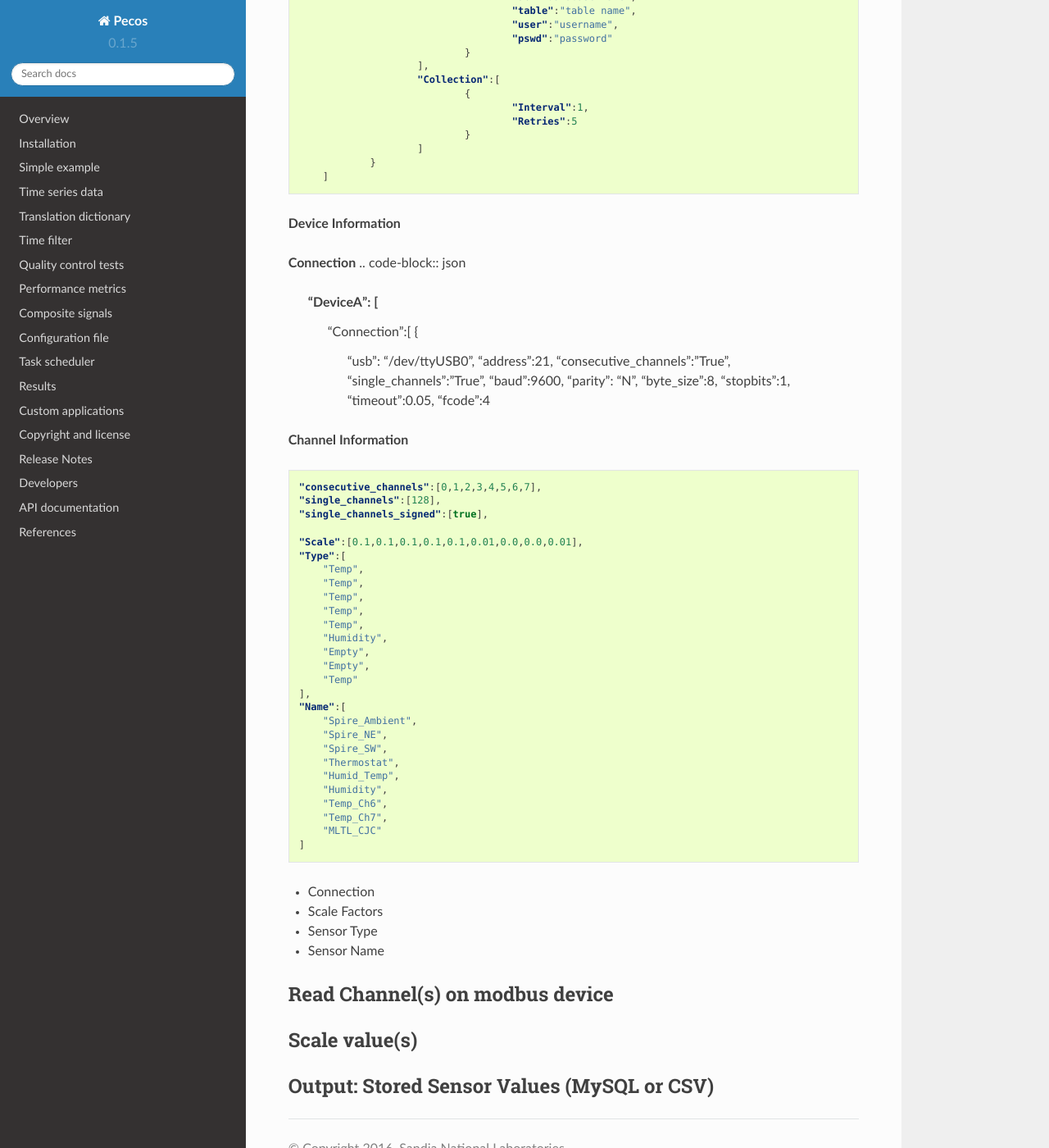
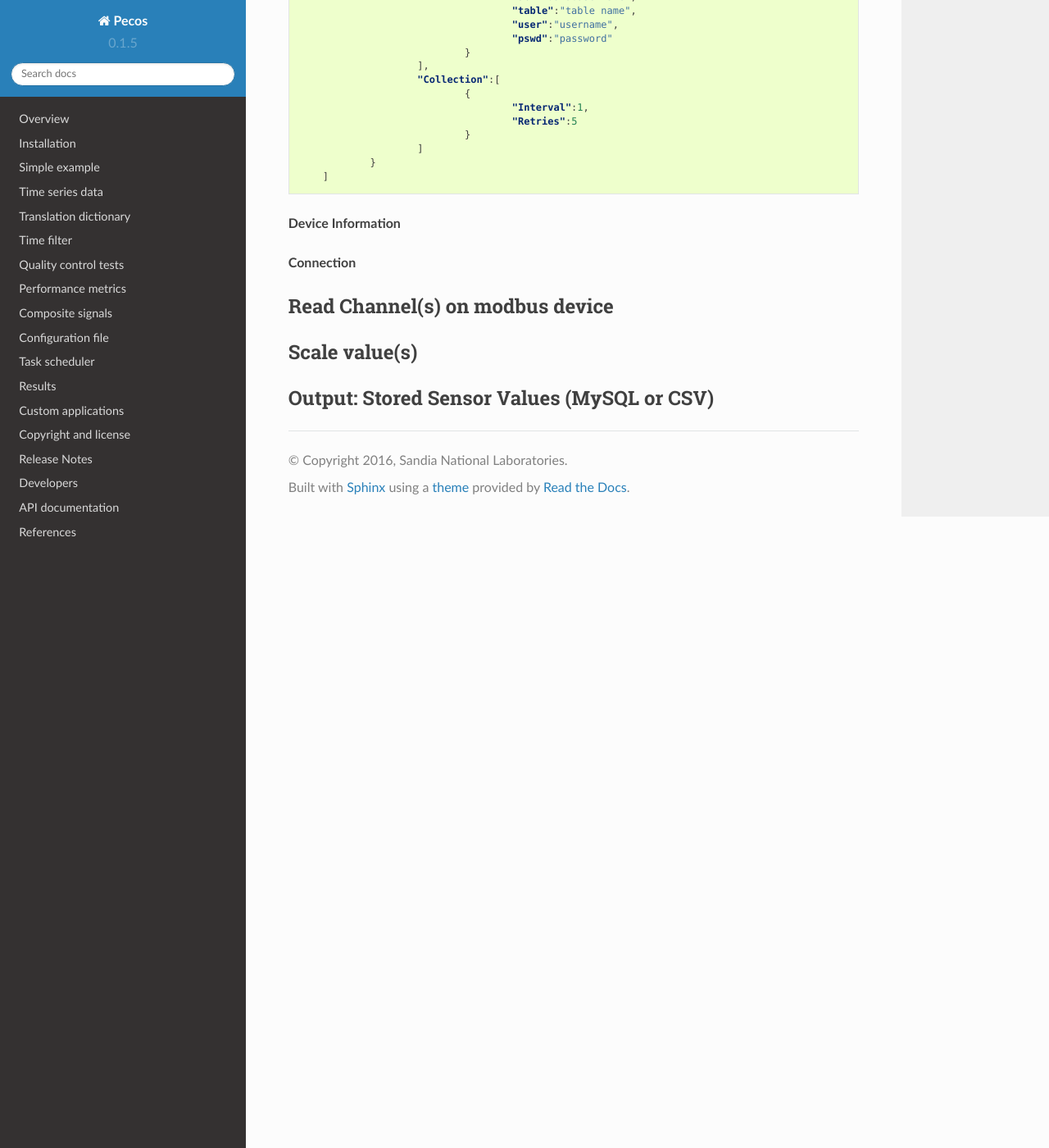
Before and after one commit to sjanzou/pecos, a Sphinx documentation site: the page built from documentation/devicetoclient.rst, in a window 1280 px wide and 1400 px high, scrolled down 1085 px. Shown: the whole window at 82% size. Built offline with Sphinx 7.4.7 and the Read the Docs theme 2.0.0, drawn with Linux system fonts in a browser that asks for light colours.

Commit message:
add devicetoclient

```diff
--- a/documentation/devicetoclient.rst
+++ b/documentation/devicetoclient.rst
@@ -76,63 +76,8 @@ connection error occurs.
 
 
 **Connection**
-.. code-block:: json
-
-    "DeviceA": [
-        	"Connection":[
-            	{
-            		"usb": "/dev/ttyUSB0",
-            		"address":21,
-            		"consecutive_channels":"True",
-            		"single_channels":"True",
-            		"baud":9600,
-            		"parity": "N",
-            		"byte_size":8,
-            		"stopbits":1,
-            		"timeout":0.05,
-            		"fcode":4
-            	}
-        	]
 
 
-**Channel Information**
-
-.. code-block:: json
-
-        "consecutive_channels":[0,1,2,3,4,5,6,7],
-        "single_channels":[128],
-        "single_channels_signed":[true],
-
-        "Scale":[0.1,0.1,0.1,0.1,0.1,0.01,0.0,0.0,0.01],
-        "Type":[
-            "Temp",
-            "Temp",
-            "Temp",
-            "Temp",
-            "Temp",
-            "Humidity",
-            "Empty",
-            "Empty",
-            "Temp"
-        ],
-        "Name":[
-            "Spire_Ambient",
-            "Spire_NE",
-            "Spire_SW",
-            "Thermostat",
-            "Humid_Temp",
-            "Humidity",
-            "Temp_Ch6",
-            "Temp_Ch7",
-            "MLTL_CJC"
-        ]
-
-
-
-* Connection
-* Scale Factors
-* Sensor Type
-* Sensor Name
 
 
 Read Channel(s) on modbus device
```
